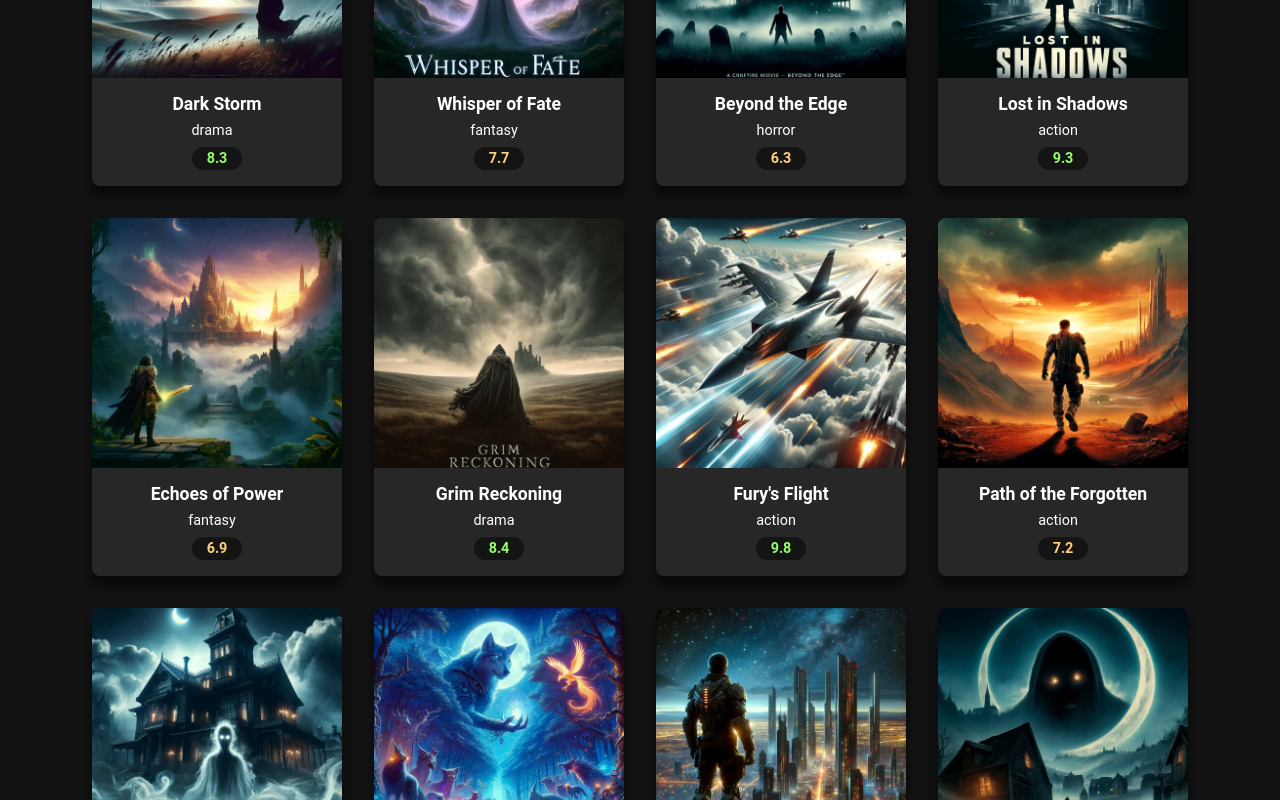
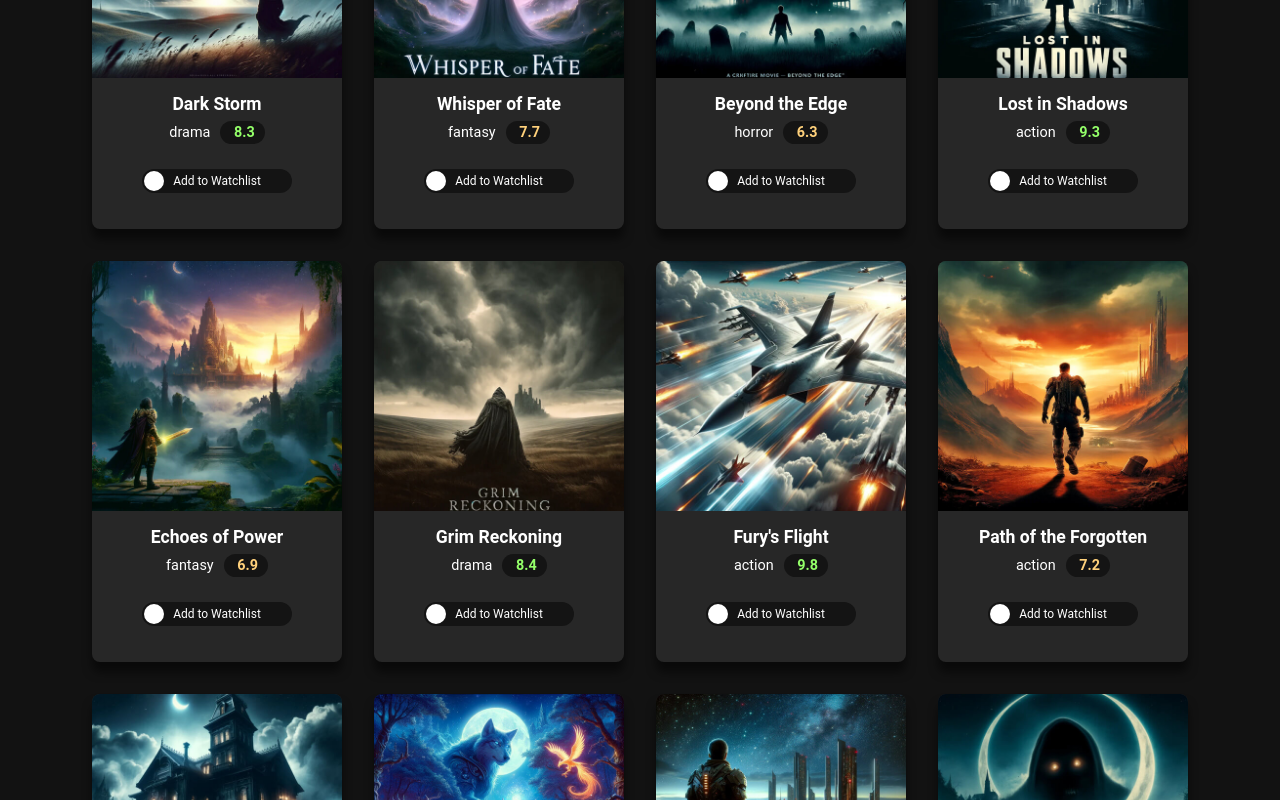
Before and after one commit to IvyGAOWei2/moviedux, a React (Create React App) app: page / in a window 1280 px wide. Shown: the part 880-1680 px from the top of the page. Built offline with nearby package versions, Linux system fonts and the light colour scheme; the HTML template or start-up script is replaced by a standard one.

Commit message:
add watchlist content and style

```diff
--- a/src/components/MovieCard.js
+++ b/src/components/MovieCard.js
@@ -24,8 +24,18 @@ export default function MovieCard({ movie, isWatchlisted, toggleWatchlist }) {
             <img src={`images/${movie.image}`} alt={movie.title} onError={handleError} />
             <div className="movie-card-info">
                 <h3 className="movie-card-title"> {movie.title}</h3>
-                <p className="movie-card-genre"> {movie.genre}</p>
-                <p className={`movie-card-rating ${getRatingClass(movie.rating)}`}> {movie.rating}</p>
+                <div>
+                    <span className="movie-card-genre"> {movie.genre}</span>
+                    <span className={`movie-card-rating ${getRatingClass(movie.rating)}`}> {movie.rating}</span>
+                </div>
+                <label className="switch">
+                    <input type="checkbox" checked={isWatchlisted} onChange={() => toggleWatchlist(movie.id)}></input>
+                    <span className="slider">
+                        <span className="slider-label">
+                            {isWatchlisted ? "In Watchlist" : "Add to Watchlist"}
+                        </span>
+                    </span>
+                </label>
             </div>
         </div>
     )
```
